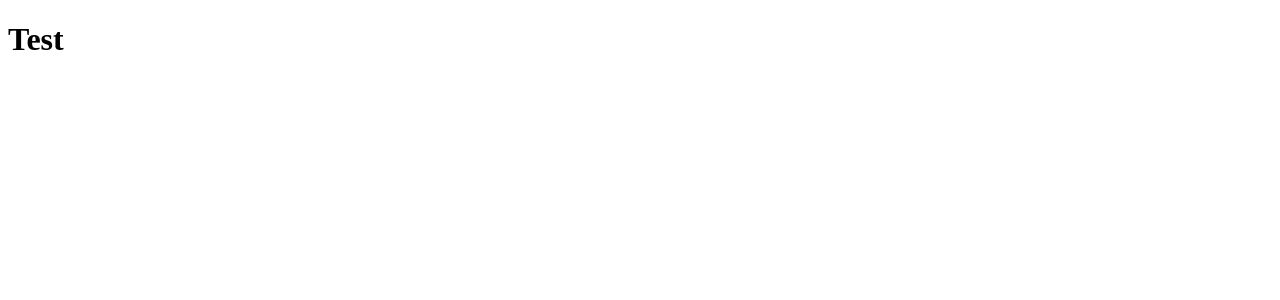
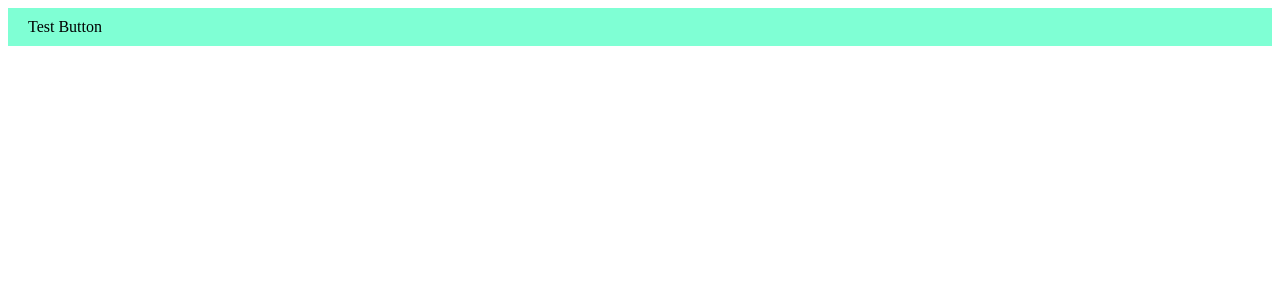
Before and after one commit to Teerapat12/Sansiri_Hackathon_Waifu, a Next.js app: page / in a window 1280 px wide. Shown: the top 300 px of the page. Built offline with nearby package versions, Linux system fonts and the light colour scheme.

Commit message:
setup styled component server renderer and add ProjectBox Component

```diff
--- /dev/null
+++ b/components/ProjectBox/index.js
@@ -0,0 +1,17 @@
+import React from 'react'
+import styled from 'styled-components'
+
+class ProjectBox extends React.Component {
+	render() {
+		const Button = styled.div`
+			display: block;
+			padding: 10px 20px;
+			background-color: aquamarine;
+		`
+		return(
+			<Button>Test Button</Button>
+		)
+	}
+}
+
+export default ProjectBox
--- a/package.json
+++ b/package.json
@@ -22,6 +22,10 @@
   "dependencies": {
     "next": "^6.0.3",
     "react": "^16.4.1",
-    "react-dom": "^16.4.1"
+    "react-dom": "^16.4.1",
+    "styled-components": "^3.3.2"
+  },
+  "devDependencies": {
+    "babel-plugin-styled-components": "^1.1.5"
   }
 }
--- /dev/null
+++ b/pages/_document.js
@@ -0,0 +1,26 @@
+import Document, { Head, Main, NextScript } from 'next/document'
+import { ServerStyleSheet } from 'styled-components'
+
+export default class MyDocument extends Document {
+	static getInitialProps ({ renderPage }) {
+		const sheet = new ServerStyleSheet()
+		const page = renderPage(App => props => sheet.collectStyles(<App {...props} />))
+		const styleTags = sheet.getStyleElement()
+		return { ...page, styleTags }
+	}
+
+	render () {
+		return (
+			<html>
+			<Head>
+				<title>My page</title>
+				{this.props.styleTags}
+			</Head>
+			<body>
+			<Main />
+			<NextScript />
+			</body>
+			</html>
+		)
+	}
+}
--- a/pages/index.js
+++ b/pages/index.js
@@ -1,9 +1,10 @@
 import React from 'react'
+import ProjectBox from '../components/ProjectBox'
 
 class Index extends React.Component{
 	render() {
 		return(
-			<h1>Test</h1>
+			<ProjectBox/>
 		)
 	}
 }
```
Also changed, not shown: .babelrc (added), 1 other file (tests, documents, lock files or other folders).
